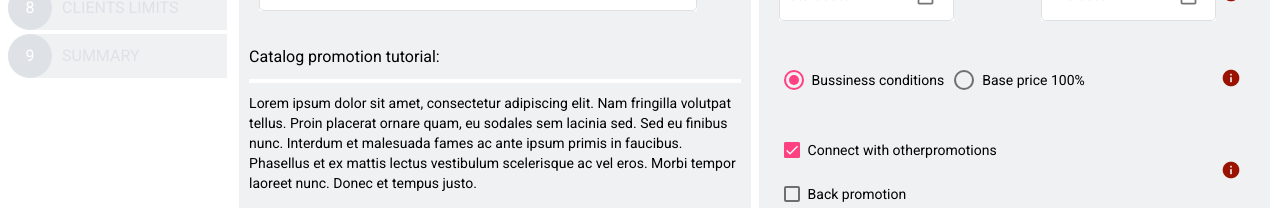
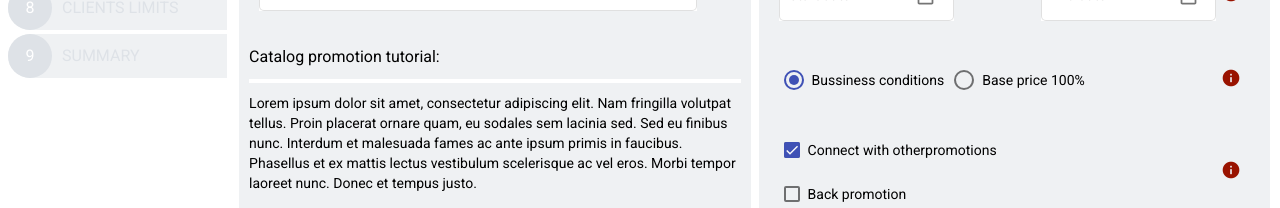
Before and after one commit to Luukess/nbt, an Angular app: page /definition in a window 1280 px wide. Shown: the part 424-632 px from the top of the page. Built offline with nearby package versions, Linux system fonts and the light colour scheme.

Commit message:
Feat: changed color radio and checkbox input

```diff
--- a/src/app/pages/definition-page/conditionsform/conditionsform.component.html
+++ b/src/app/pages/definition-page/conditionsform/conditionsform.component.html
@@ -87,10 +87,11 @@
             <div class="conditions-form-container-element">
                 <mat-radio-group id="radio-button-container" formControlName="bussinessRadio">
                     <div class="radio-form-element">
-                        <mat-radio-button value="Bussiness conditions">Bussiness conditions</mat-radio-button>
+                        <mat-radio-button color="primary" value="Bussiness conditions">Bussiness
+                            conditions</mat-radio-button>
                     </div>
                     <div class="radio-form-element">
-                        <mat-radio-button value="Base price 100%">Base price 100%</mat-radio-button>
+                        <mat-radio-button color="primary" value="Base price 100%">Base price 100%</mat-radio-button>
                     </div>
                 </mat-radio-group>
                 <div class="form-info-icon-container">
@@ -100,10 +101,11 @@
             <div class="conditions-form-container-element">
                 <div id="checkbox-form-container">
                     <div class="checkbox-form-element">
-                        <mat-checkbox formControlName="connectPromotions">Connect with otherpromotions</mat-checkbox>
+                        <mat-checkbox color="primary" formControlName="connectPromotions">Connect with
+                            otherpromotions</mat-checkbox>
                     </div>
                     <div class="checkbox-form-element">
-                        <mat-checkbox formControlName="backPromotion">Back promotion</mat-checkbox>
+                        <mat-checkbox color="primary" formControlName="backPromotion">Back promotion</mat-checkbox>
                     </div>
                 </div>
                 <div class="form-info-icon-container">
```
